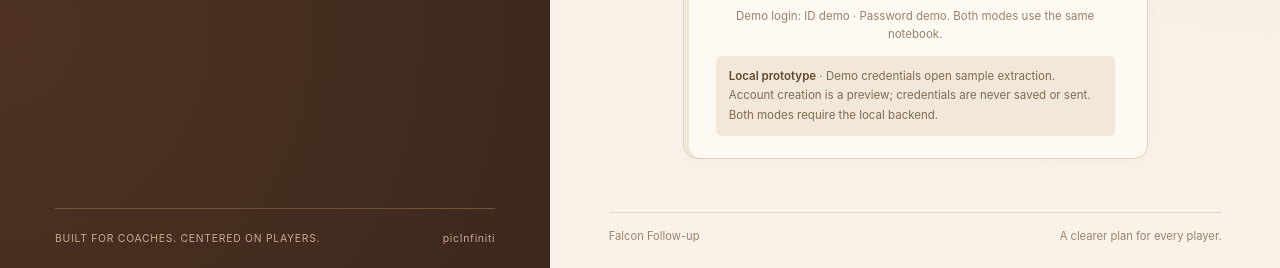
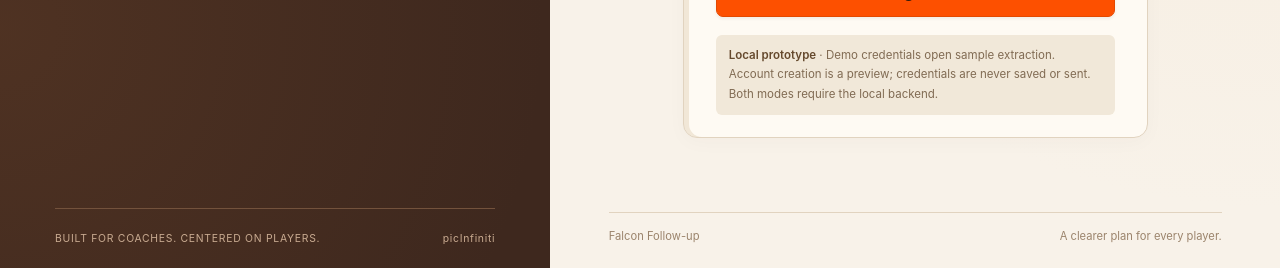
Before and after one commit to PicInfiniti/bgsu-hackathon-2026, a website built with Vite: page frontend/index.html in a window 1280 px wide. Shown: the part 532-800 px from the top of the page. Built offline with nearby package versions, Linux system fonts and the light colour scheme.

Commit message:
fix(frontend): show demo login hint only once

```diff
--- a/frontend/src/auth.scss
+++ b/frontend/src/auth.scss
@@ -80,7 +80,7 @@ $brown: #4f2c1d;
 .auth-divider { color: #a18b72; margin: 24px 0 16px; &::before, &::after { background: #e5d8c3; } }
 .auth-demo { background: #fcf6ec; border-color: #d8c3a8; color: #705034; &:hover { background: #f4e6d1; border-color: #b99169; } }
 .auth-demo-caption { color: #99826a; font-size: .72rem; margin-bottom: 18px; }
-.auth-preview { background: #f1e8d9; border: 0; border-radius: 6px; padding: 11px 13px; color: #816b53; font-size: .72rem; strong { color: #65492d; } }
+.auth-preview { margin-top: 18px; background: #f1e8d9; border: 0; border-radius: 6px; padding: 11px 13px; color: #816b53; font-size: .72rem; strong { color: #65492d; } }
 .auth-footer { padding-top: 18px; margin-top: 26px; border-color: #e1d3bf; color: #9b846c; font-size: .7rem; }
 @media (min-width: 761px) and (max-height: 850px) { .auth-story-content { padding-block: 22px; } .auth-story h1 { font-size: clamp(2.4rem,3.1vw,3.6rem); } .auth-notebook { margin-top: 22px; padding-block: 17px; h3 { margin: 16px 0 12px; font-size: 1.4rem; } } .book-lines { padding-bottom: 4px; p { margin-bottom: 7px; } } .auth-form-wrap { padding-bottom: 22px; } .auth-tabs { margin-bottom: 22px; } }
 @media (max-width: 1080px) { .auth-layout { grid-template-columns: 42% 58%; } .auth-story { padding-inline: 9%; } .auth-main { padding-inline: 7%; } .book-topline span:last-child, .book-bottom span:first-child { display: none; } .auth-notebook { padding-right: 15px; } .auth-form-wrap { padding-inline: 24px; } .auth-tabs { margin-inline: -24px; } }
--- a/frontend/src/entry.js
+++ b/frontend/src/entry.js
@@ -45,7 +45,6 @@ if (route === '/workspace') {
             <button class="primary auth-submit" type="submit">${signup ? 'Create coach account' : 'Sign in'}</button>
             <div id="auth-feedback" class="auth-feedback" role="status" hidden></div>
           </form>
-          <p class="auth-demo-caption">Demo login: ID demo · Password demo. Both modes use the same notebook.</p>
           <p class="auth-preview"><strong>Local prototype</strong> · Demo credentials open sample extraction. Account creation is a preview; credentials are never saved or sent. Both modes require the local backend.</p>
         </div>
         <footer class="auth-footer"><span>Falcon Follow-up</span><span>A clearer plan for every player.</span></footer>
```
